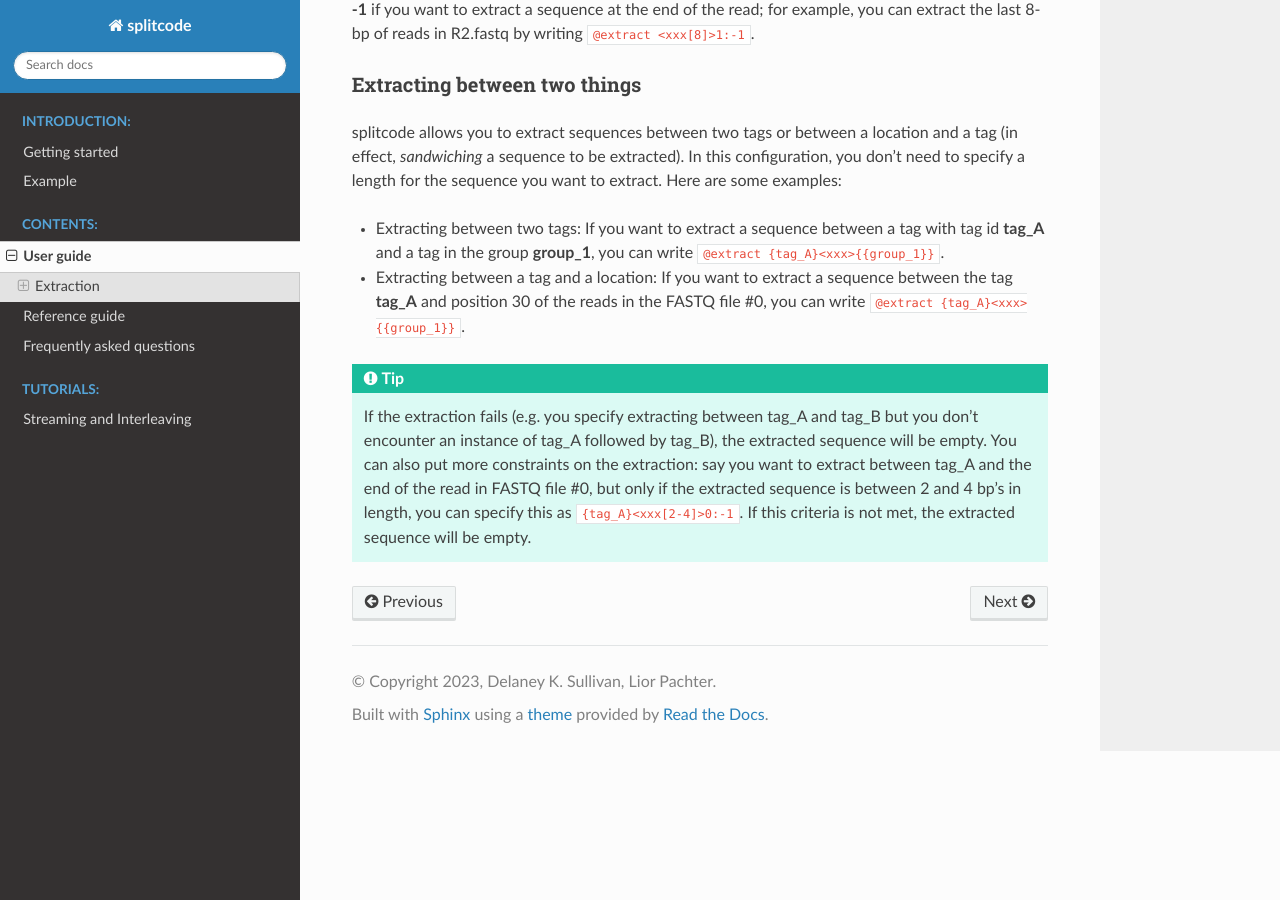
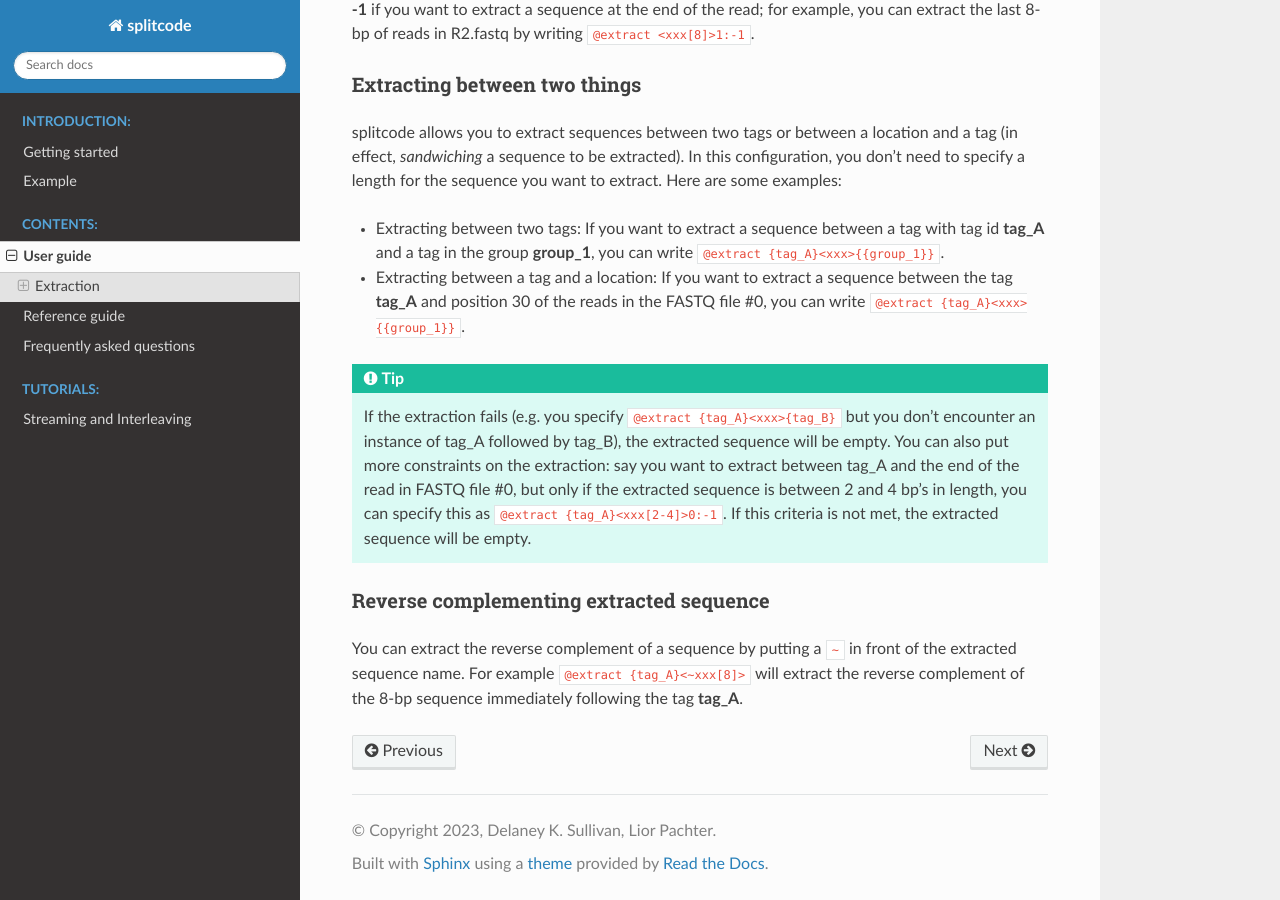
Before and after one commit to pachterlab/splitcode-tutorial, a Sphinx documentation site: the page built from docs/source/user_guide.rst, in a window 1280 px wide and 900 px high, scrolled down 1124 px. Built offline with Sphinx 7.4.7 and the Read the Docs theme 2.0.0, drawn with Linux system fonts in a browser that asks for light colours.

Commit message:
Update user_guide.rst

```diff
--- a/docs/source/user_guide.rst
+++ b/docs/source/user_guide.rst
@@ -44,4 +44,9 @@
 
 .. tip::
 
-   If the extraction fails (e.g. you specify extracting between tag_A and tag_B but you don't encounter an instance of tag_A followed by tag_B), the extracted sequence will be empty. You can also put more constraints on the extraction: say you want to extract between tag_A and the end of the read in FASTQ file #0, but only if the extracted sequence is between 2 and 4 bp's in length, you can specify this as ``{tag_A}<xxx[2-4]>0:-1``. If this criteria is not met, the extracted sequence will be empty.
+   If the extraction fails (e.g. you specify ``@extract {tag_A}<xxx>{tag_B}`` but you don't encounter an instance of tag_A followed by tag_B), the extracted sequence will be empty. You can also put more constraints on the extraction: say you want to extract between tag_A and the end of the read in FASTQ file #0, but only if the extracted sequence is between 2 and 4 bp's in length, you can specify this as ``@extract {tag_A}<xxx[2-4]>0:-1``. If this criteria is not met, the extracted sequence will be empty.
+
+Reverse complementing extracted sequence
+~~~~~~~~~~~~~~~~~~~~~~~~~~~~~~~~~~~~~~~~
+
+You can extract the reverse complement of a sequence by putting a ``~`` in front of the extracted sequence name. For example ``@extract {tag_A}<~xxx[8]>`` will extract the reverse complement of the 8-bp sequence immediately following the tag **tag_A**.
```
